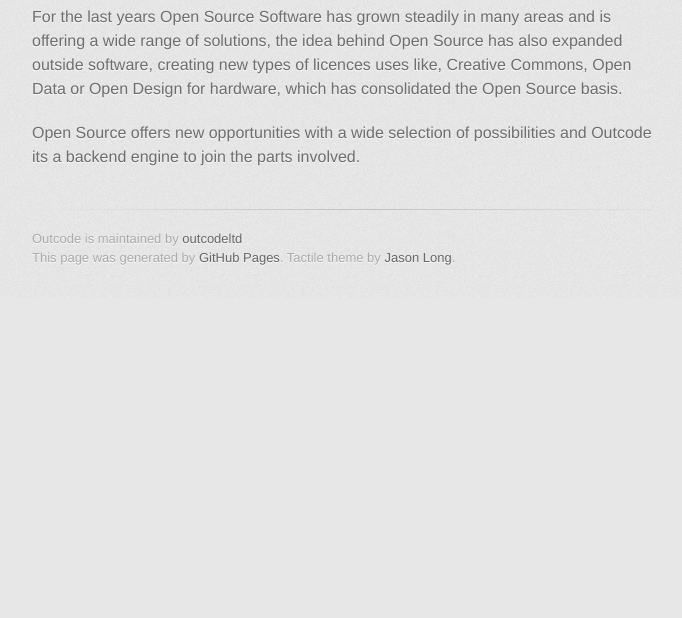
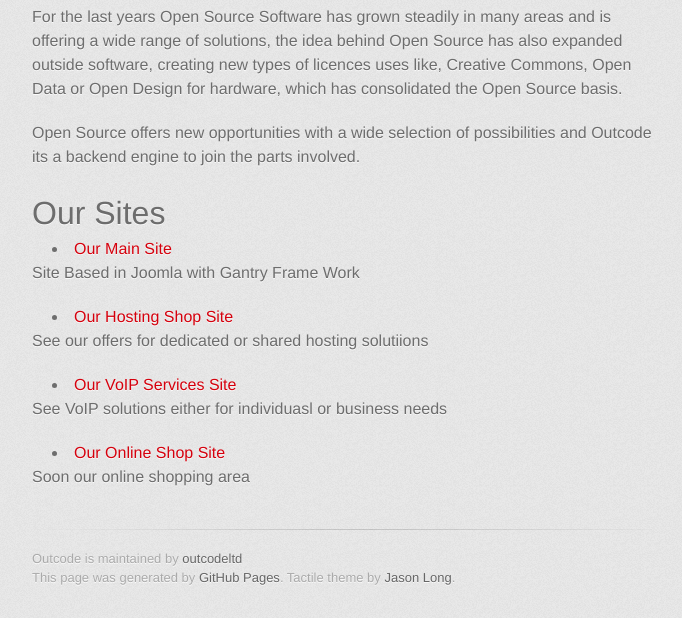
Before and after one commit to outcodeltd/Outcode, a plain HTML site: page index.html in a window 1280 px wide. Shown: the part 1193-1811 px from the top of the page, without its empty margins (298-980 px from the left). Before the commit the page ends 1491 px from the top, so only its background shows below. Drawn offline with Linux system fonts and the light colour scheme; a web font is replaced by a local one.

```diff
--- a/index.html
+++ b/index.html
@@ -42,14 +42,31 @@
 <p>Outcode Ltd is a UK based company, headquartered in London formed in November 2012 by Francisco Díaz. Our aims is to become a solid hub between business and the open source worlds by the mix of:</p>
 
 <ul>
-<li>The People and their Knowledge.</li>
-<li>Solutions based on Open Source</li>
-<li>Services.</li>
-</ul><p><img src="https://docs.google.com/drawings/d/1v5bpw4ycKpUygiuxGQ7-qLtfzKIgPHDjZEnBtju8Qd0/pub?w=480&amp;amp;h=360" alt="Outcode Hub"></p>
+    <li>The People and their Knowledge.</li>
+    <li>Solutions based on Open Source</li>
+    <li>Services.</li>
+</ul>
+<p><img src="https://docs.google.com/drawings/d/1v5bpw4ycKpUygiuxGQ7-qLtfzKIgPHDjZEnBtju8Qd0/pub?w=480&amp;amp;h=360" alt="Outcode Hub"></p>
 
 <p>For the last years Open Source Software has grown steadily in many areas and is offering a wide range of solutions, the idea behind Open Source has also expanded outside software, creating new types of licences uses like, Creative Commons, Open Data or Open Design for hardware, which has consolidated the Open Source basis.</p>
 
 <p>Open Source offers new opportunities with a wide selection of possibilities and Outcode its a backend engine to join the parts involved.</p>
+        </section>
+        <section id=outcode>
+          <h1>
+            Our Sites
+          </h1>
+          <ul>
+            <li><a href="http://www.outcode.co.uk">Our Main Site</a> </li>
+            <p>Site Based in Joomla with Gantry Frame Work</p>
+            <li><a href="http://www.outcodenet.com">Our Hosting Shop Site</a> </li>
+            <p>See our offers for dedicated or shared hosting solutiions </p>
+            <li><a href="http://voip.outcode.eu">Our VoIP Services Site</a> </li>
+            <p>See VoIP solutions either for individuasl or business needs</p>
+            <li><a href="http://shop.outcode.eu">Our Online Shop Site</a> </li>
+            <p>Soon our online shopping area</p>
+          </ul>
+
         </section>
 
         <footer>
@@ -57,7 +74,6 @@
           This page was generated by <a href="http://pages.github.com">GitHub Pages</a>. Tactile theme by <a href="http://twitter.com/jasonlong">Jason Long</a>.
         </footer>
 
-
       </div>
     </div>
   </body>
```
